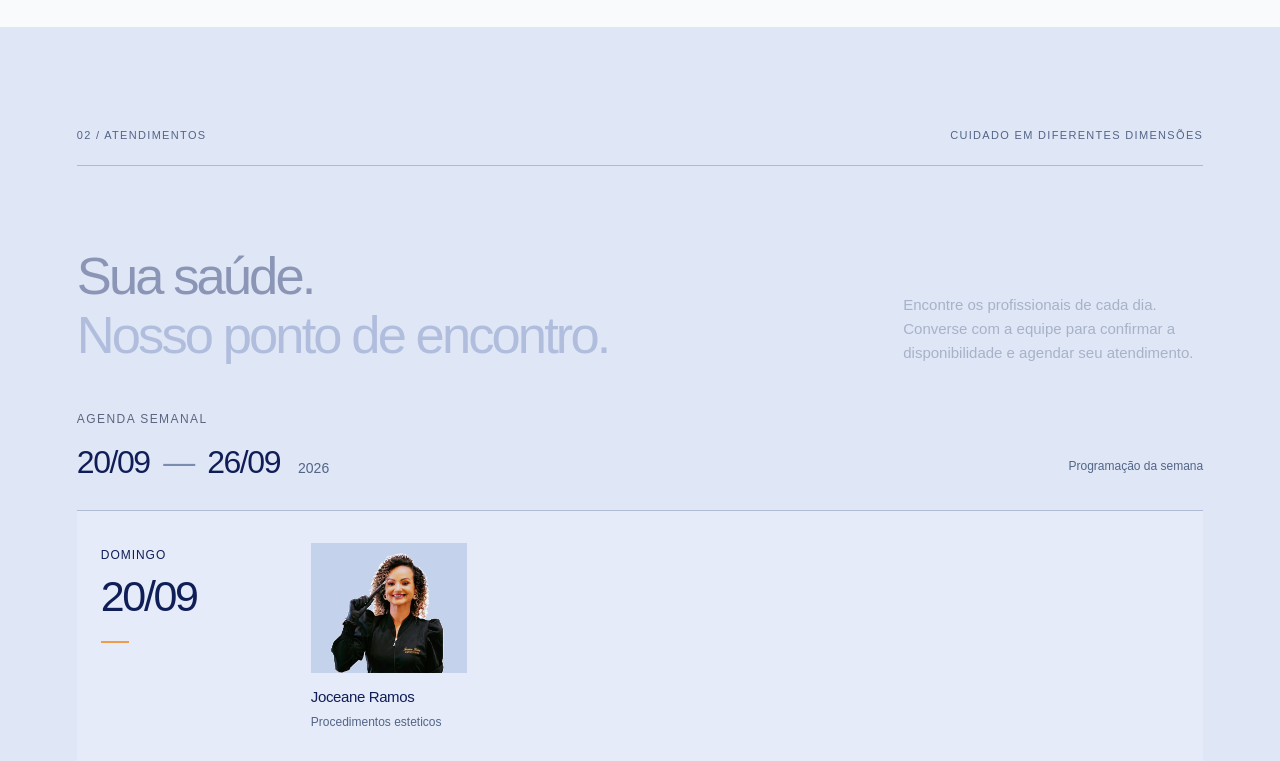
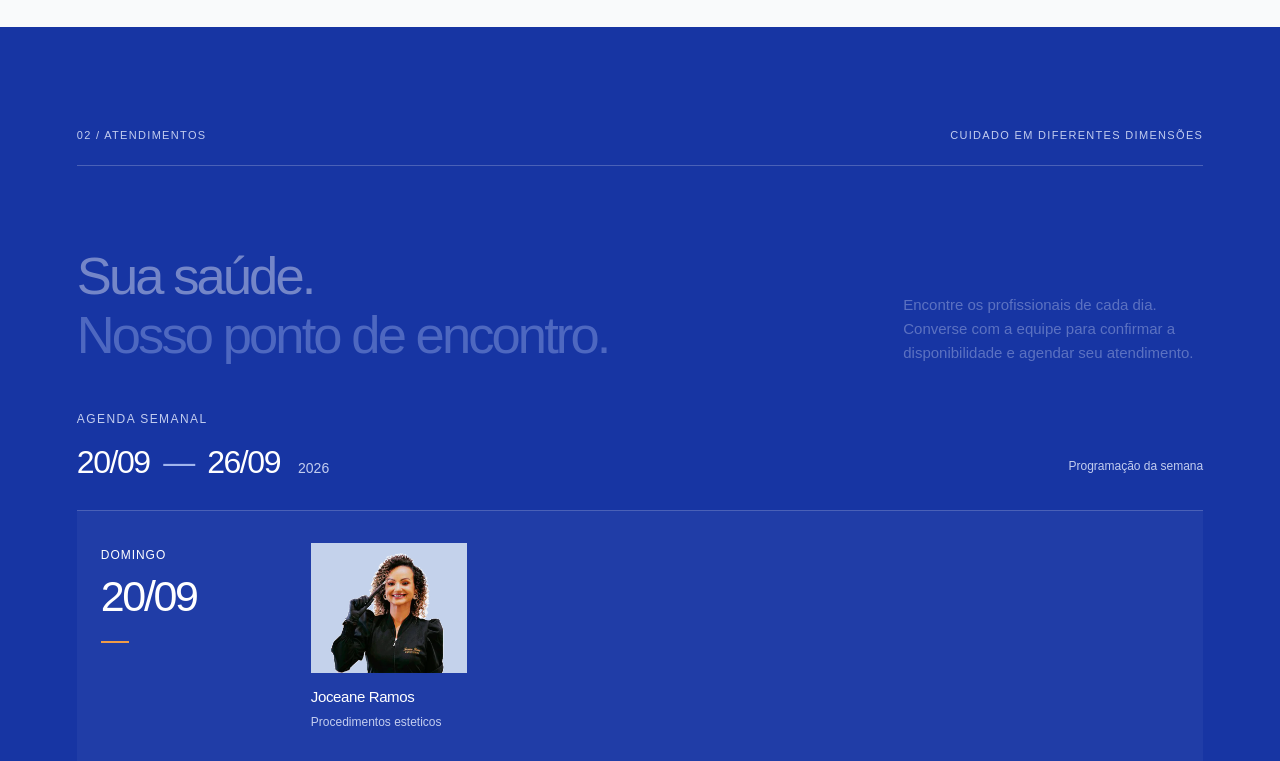
Before and after one commit to Trap21/Clinica-Sao-Lucas, a Next.js app: page / in a window 1280 px wide. Shown: the part 1600-2361 px from the top of the page. Built offline with nearby package versions, Linux system fonts and the light colour scheme.

Commit message:
Use blue treatment for weekly schedule

```diff
--- a/app/surgical-updates.css
+++ b/app/surgical-updates.css
@@ -2,21 +2,25 @@
 .photo-placeholder.clinic-front-photo{height:430px;padding:0;background:#dce4f1}
 .clinic-front-photo img{display:block;width:100%;height:100%;object-fit:cover;object-position:center 43%}
 
-.weekly-section{background:#dfe7f6;color:var(--navy)}
-.weekly-section .section-label{border-color:#aebbd5;color:#536486}
+.services.weekly-section{background:#1735a3;color:#fff}
+.weekly-section .section-label{border-color:#ffffff38;color:#c3cdef}
+.weekly-section .section-heading h2 em{color:#a0b4ed}
 .weekly-section .section-heading>p,
+.weekly-section .weekly-caption .eyebrow,
 .weekly-section .weekly-caption>p,
 .weekly-section .weekly-caption small,
 .weekly-section .weekly-person figcaption p,
-.weekly-section .weekly-footer>p{color:#536486}
+.weekly-section .weekly-footer>p{color:#c3cdef}
 .weekly-section .weekly-caption,
-.weekly-section .weekly-day{border-color:#aebbd5}
-.weekly-section .weekly-day:nth-child(odd){background:rgba(255,255,255,.18)}
-.weekly-section .weekly-day:nth-child(even){background:#ccd9ef}
+.weekly-section .weekly-day{border-color:#ffffff38}
+.weekly-section .weekly-caption h3>span{color:#a0b4ed}
+.weekly-section .weekly-day:nth-child(odd){background:rgba(255,255,255,.04)}
+.weekly-section .weekly-day:nth-child(even){background:#2445b3}
+.weekly-section .weekly-date time{color:#fff}
 .weekly-section .weekly-photo{background:#c4d2eb}
 .weekly-section .weekly-people>li:nth-child(3n+2) .weekly-photo{background:#263d82}
 .weekly-section .weekly-people>li:nth-child(3n) .weekly-photo{background:#ddd8d0}
-.weekly-section .text-link{border-color:#8799bd}
+.weekly-section .text-link{border-color:#ffffff70}
 
 .team-more{display:flex;align-items:center;justify-content:space-between;width:240px;margin:38px auto 0;padding:14px 0;border:0;border-bottom:1px solid #9faac4;background:transparent;color:var(--ink);cursor:pointer;font-size:14px;text-align:left}
 .team-more span{font-size:18px;color:#a15a20}
```
